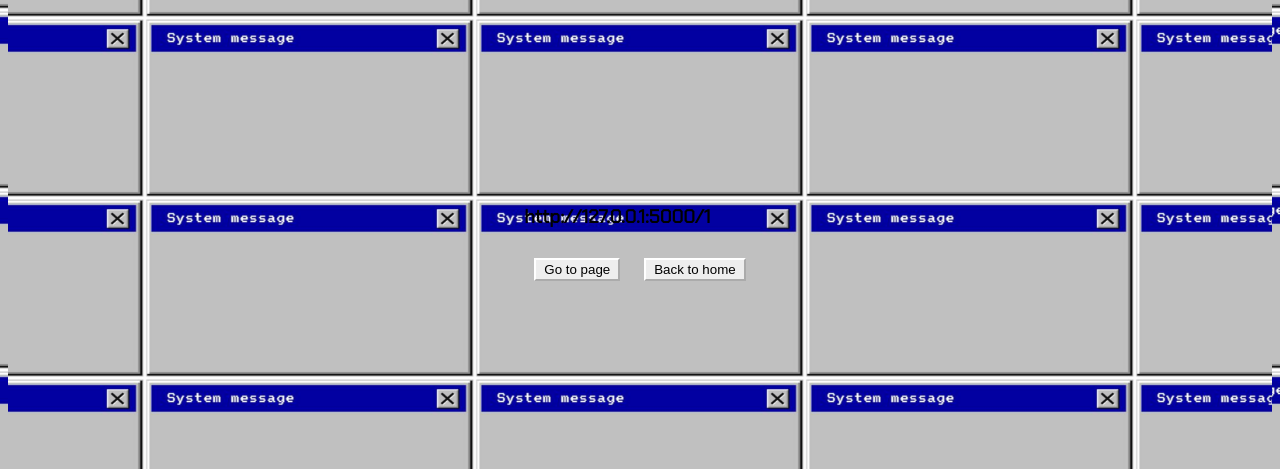
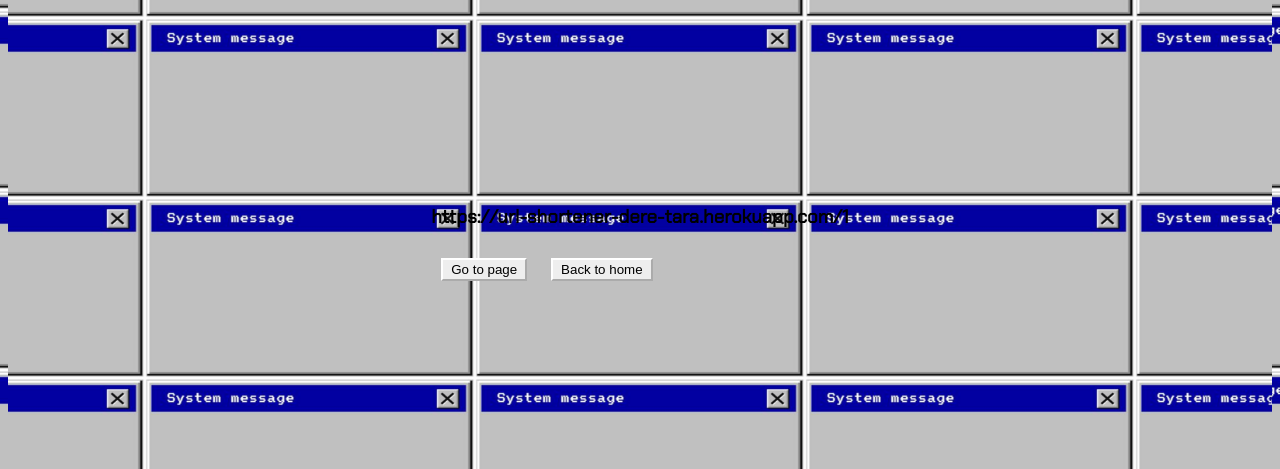
Before and after one commit to TaraHussain/Flask-URL-Shortener, a Flask app: page /display/1 in a window 1280 px wide. Shown: the part 170-639 px from the top of the page. Run offline with Flask 2, Linux system fonts and the light colour scheme.

Commit message:
change urls in html

```diff
--- a/templates/shorturl.html
+++ b/templates/shorturl.html
@@ -3,7 +3,7 @@
 {% block head %} <title>Short URL</title> {% endblock %}
 
 {% block body %}
-<h3>http://127.0.0.1:5000/{{short_url_display}}</h3>
-<a href="http://127.0.0.1:5000/{{short_url_display}}"><button>Go to page</button></a>
-<a href="http://127.0.0.1:5000/"><button>Back to home</button></a>
+<h3>https://url-shortener-dere-tara.herokuapp.com/{{short_url_display}}</h3>
+<a href="https://url-shortener-dere-tara.herokuapp.com//{{short_url_display}}"><button>Go to page</button></a>
+<a href="https://url-shortener-dere-tara.herokuapp.com//"><button>Back to home</button></a>
 {% endblock %}
```
